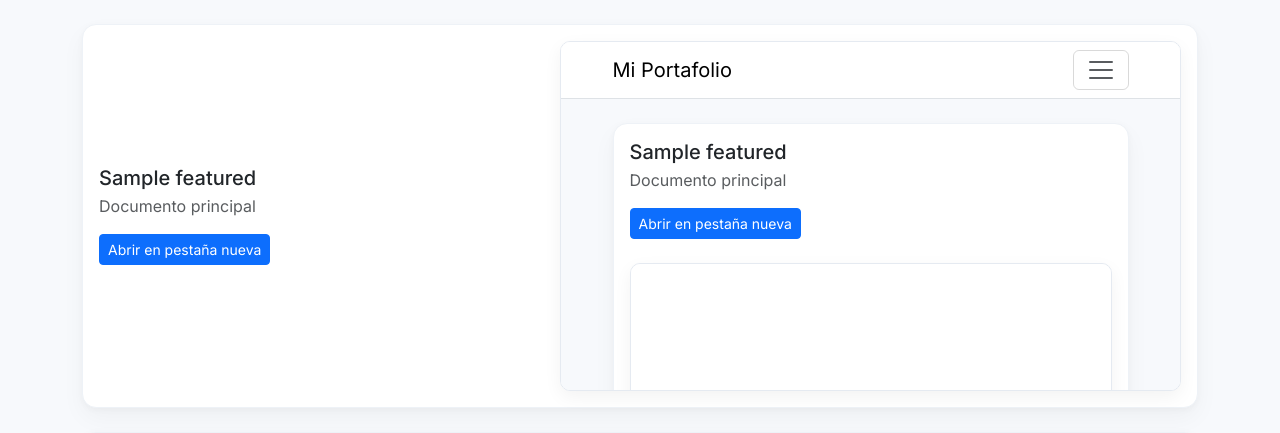
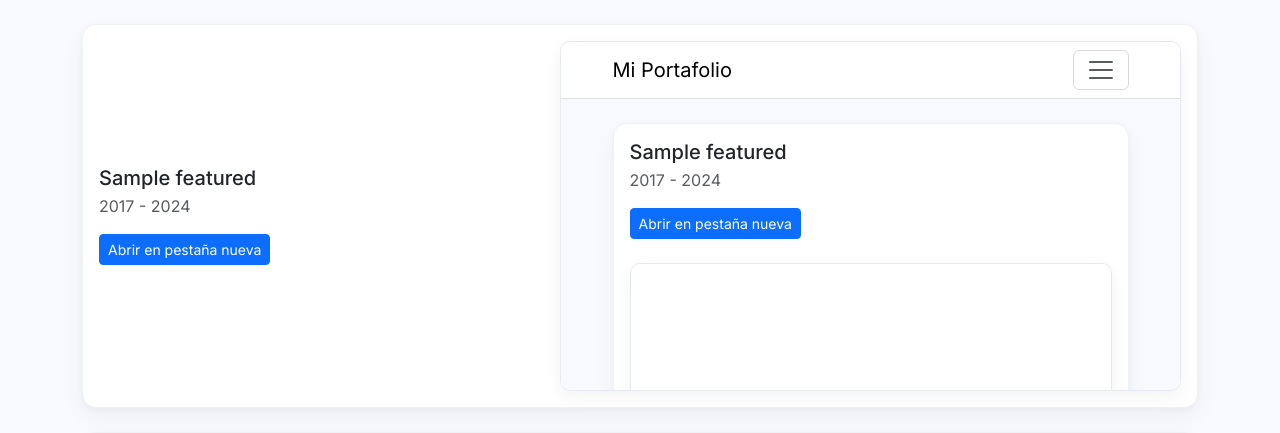
Before and after one commit to jrovz/jrovz.github.io, a Flask app: template portfolio/templates/diplomas.html in a window 1280 px wide. Shown: the part 57-490 px from the top of the page. Run offline with Flask 3, Linux system fonts and the light colour scheme; the template is opened without the code that fills it: most values are stand-ins (such as "Sample title", 1, 10 or a date in 2020).

Commit message:
soluciones rutas pagina web 2

```diff
--- a/portfolio/templates/base.html
+++ b/portfolio/templates/base.html
@@ -7,6 +7,7 @@
     <link rel="preconnect" href="https://fonts.googleapis.com">
     <link rel="preconnect" href="https://fonts.gstatic.com" crossorigin>
     <link href="https://fonts.googleapis.com/css2?family=Inter:wght@400;500;600;700&display=swap" rel="stylesheet">
+    <link rel="icon" href="{{ url_for('portfolio.static', filename='icons/favicon.svg') }}" type="image/svg+xml" />
     <link rel="stylesheet" href="https://cdn.jsdelivr.net/npm/bootstrap@5.3.3/dist/css/bootstrap.min.css" />
     <link rel="stylesheet" href="{{ url_for('portfolio.static', filename='css/styles.css') }}" />
   </head>
--- a/portfolio/templates/diplomas.html
+++ b/portfolio/templates/diplomas.html
@@ -9,7 +9,7 @@
             <div class="row g-4 align-items-center">
               <div class="col-12 col-lg-5">
                 <h1 class="h5 mb-1">{{ featured.title }}</h1>
-                <p class="text-muted mb-3">Documento principal</p>
+                <p class="text-muted mb-3">2017 - 2024</p>
                 <a class="btn btn-primary btn-sm" href="{{ featured.url }}" target="_blank" rel="noopener">Abrir en pestaña nueva</a>
               </div>
               <div class="col-12 col-lg-7">
```
Also changed, not shown: portfolio/static/icons/favicon.svg (added).
